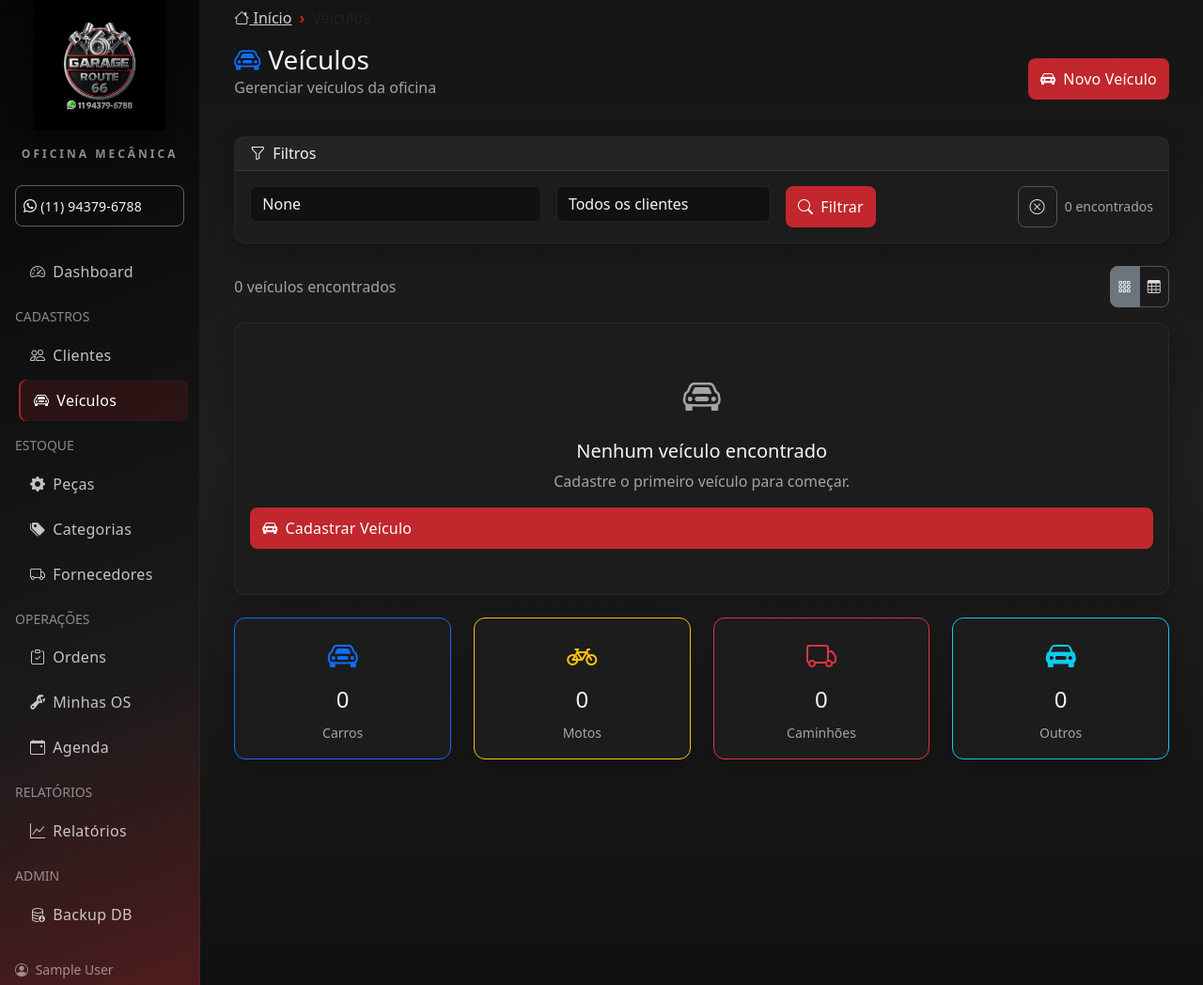
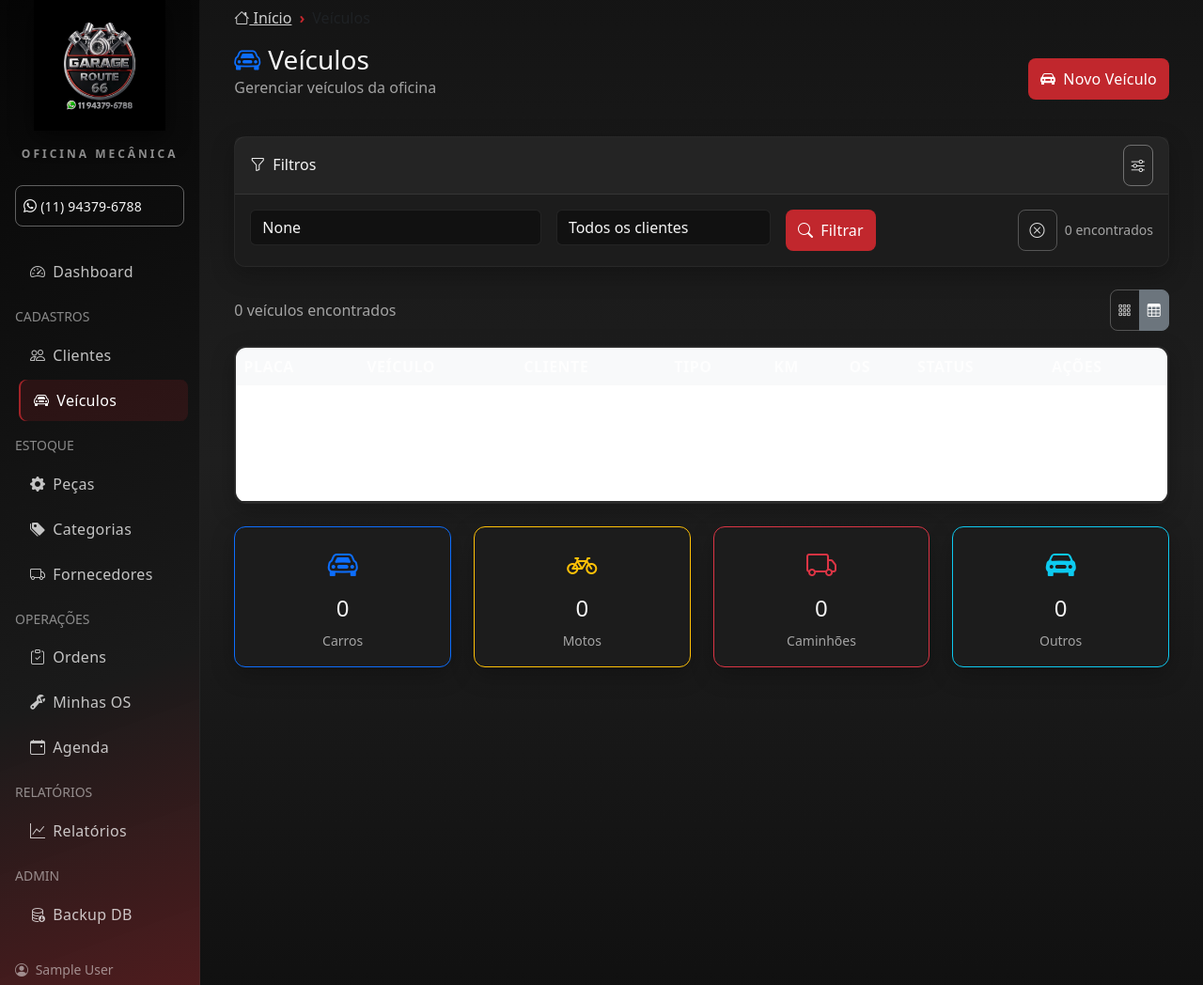
Before and after one commit to aprigiosam/Garageroute66, a Django app: page /veiculos/ in a window 1280 px wide. Shown: the part 17-1065 px from the top of the page at 94% size. Run offline with Django 5.2, Linux system fonts and the light colour scheme; the visitor is signed in with stand-in values (Sample User, id 1); data that the repository does not hold is empty.

Commit message:
Melhora contraste em listas e mantém filtros acessíveis

```diff
--- a/templates/base.html
+++ b/templates/base.html
@@ -359,7 +359,7 @@
 
         .table thead th {
             border-color: rgba(255,255,255,0.1);
-            color: rgba(255,255,255,0.75);
+            color: rgba(255,255,255,0.78);
             text-transform: uppercase;
             letter-spacing: 0.5px;
         }
@@ -379,15 +379,24 @@
             border: 1px solid rgba(255,255,255,0.05);
         }
 
-        .bg-white,
+        .table-light {
+            background-color: rgba(255,255,255,0.08) !important;
+            color: rgba(255,255,255,0.85) !important;
+        }
+
+        .bg-white {
+            background: linear-gradient(180deg, #232323 0%, #181818 100%) !important;
+            color: var(--brand-light) !important;
+        }
+
         .bg-light {
-            background-color: #1c1c1c !important;
+            background-color: rgba(255,255,255,0.12) !important;
             color: var(--brand-light) !important;
         }
 
         .bg-white .text-muted,
         .bg-light .text-muted {
-            color: rgba(255,255,255,0.6) !important;
+            color: rgba(255,255,255,0.7) !important;
         }
 
         .text-muted {
--- a/templates/core/listar_veiculos.html
+++ b/templates/core/listar_veiculos.html
@@ -1,6 +1,33 @@
 {% extends "base.html" %}
 
 {% block title %}Veículos · Oficina Pro{% endblock %}
+
+{% block extra_css %}
+{{ block.super }}
+<style>
+@media (max-width: 991.98px) {
+    #cards-view-veiculos .card {
+        border-radius: 18px;
+    }
+    #cards-view-veiculos .card-body {
+        padding: 1.25rem;
+    }
+}
+@media (max-width: 767.98px) {
+    .mobile-floating-action {
+        position: fixed;
+        bottom: 86px;
+        right: 16px;
+        z-index: 1050;
+        border-radius: 999px;
+        box-shadow: 0 12px 30px rgba(193, 39, 45, 0.35);
+        padding: 0.95rem 1.3rem;
+        font-weight: 600;
+        letter-spacing: .02em;
+    }
+}
+</style>
+{% endblock %}
 
 {% block breadcrumb_items %}
 <li class="breadcrumb-item active">Veículos</li>
@@ -25,19 +52,22 @@
 {% block content %}
 <!-- Filtros de Busca -->
 <div class="card mb-4">
-    <div class="card-header">
+    <div class="card-header d-flex justify-content-between align-items-center">
         <h6 class="card-title mb-0">
             <i class="bi bi-funnel me-2"></i>Filtros
         </h6>
+        <button class="btn btn-sm btn-outline-light" type="button" data-bs-toggle="collapse" data-bs-target="#veiculosFiltroCollapse" aria-expanded="false" aria-controls="veiculosFiltroCollapse">
+            <i class="bi bi-sliders"></i>
+        </button>
     </div>
-    <div class="card-body">
+    <div id="veiculosFiltroCollapse" class="card-body collapse">
         <form method="get" class="row g-3">
-            <div class="col-md-4">
+            <div class="col-12 col-md-6 col-lg-4">
                 <input type="text" name="busca" class="form-control"
                        placeholder="Placa, marca, modelo, chassi..."
                        value="{{ busca }}">
             </div>
-            <div class="col-md-3">
+            <div class="col-12 col-md-6 col-lg-3">
                 <select name="cliente" class="form-select">
                     <option value="">Todos os clientes</option>
                     {% for cliente in clientes %}
@@ -47,33 +77,31 @@
                     {% endfor %}
                 </select>
             </div>
-            <div class="col-md-2">
+            <div class="col-6 col-md-4 col-lg-2">
                 <button type="submit" class="btn btn-primary">
                     <i class="bi bi-search me-2"></i>Filtrar
                 </button>
             </div>
-            <div class="col-md-3">
-                <div class="d-flex justify-content-end align-items-center">
-                    <a href="{% url 'core:listar_veiculos' %}" class="btn btn-outline-secondary me-2">
-                        <i class="bi bi-x-circle"></i>
-                    </a>
-                    <small class="text-muted">{{ veiculos.paginator.count }} encontrados</small>
-                </div>
+            <div class="col-6 col-md-4 col-lg-3 d-flex align-items-center justify-content-start justify-content-lg-end">
+                <a href="{% url 'core:listar_veiculos' %}" class="btn btn-outline-secondary me-2">
+                    <i class="bi bi-x-circle"></i>
+                </a>
+                <small class="text-muted">{{ veiculos.paginator.count }} encontrados</small>
             </div>
         </form>
     </div>
 </div>
 
 <!-- Toggle de Visualização -->
-<div class="d-flex justify-content-between align-items-center mb-3">
+<div class="d-flex justify-content-between align-items-center flex-wrap gap-2 mb-3">
     <div>
         <span class="text-muted">{{ veiculos.paginator.count }} veículos encontrados</span>
     </div>
-    <div class="btn-group btn-group-sm">
-        <button type="button" class="btn btn-outline-secondary active" onclick="toggleViewVeiculos('cards')">
+    <div class="btn-group btn-group-sm" role="group" aria-label="Alternar visualização">
+        <button type="button" class="btn btn-outline-secondary active" data-view="cards" onclick="toggleViewVeiculos('cards', this)">
             <i class="bi bi-grid-3x3-gap"></i>
         </button>
-        <button type="button" class="btn btn-outline-secondary" onclick="toggleViewVeiculos('table')">
+        <button type="button" class="btn btn-outline-secondary" data-view="table" onclick="toggleViewVeiculos('table', this)">
             <i class="bi bi-table"></i>
         </button>
     </div>
@@ -407,37 +435,49 @@
 </div>
 {% endblock %}
 
+<a href="{% url 'core:cadastrar_veiculo' %}" class="btn btn-primary mobile-floating-action d-md-none" aria-label="Cadastrar novo veículo">
+    <i class="bi bi-car-front-fill me-1"></i> Novo veículo
+</a>
+
 {% block extra_js %}
 <script>
 // Toggle de visualização
-function toggleViewVeiculos(view) {
+function toggleViewVeiculos(view, trigger) {
     const cardsView = document.getElementById('cards-view-veiculos');
     const tableView = document.getElementById('table-view-veiculos');
-    const buttons = document.querySelectorAll('.btn-group .btn');
+    const buttons = document.querySelectorAll('.btn-group[aria-label="Alternar visualização"] .btn');
 
     buttons.forEach(btn => btn.classList.remove('active'));
 
     if (view === 'cards') {
         cardsView.style.display = 'block';
         tableView.style.display = 'none';
-        event.target.classList.add('active');
         localStorage.setItem('veiculos_view', 'cards');
     } else {
         cardsView.style.display = 'none';
         tableView.style.display = 'block';
-        event.target.classList.add('active');
         localStorage.setItem('veiculos_view', 'table');
+    }
+
+    if (trigger) {
+        trigger.classList.add('active');
     }
 }
 
 // Restaurar visualização salva
 document.addEventListener('DOMContentLoaded', function() {
-    const savedView = localStorage.getItem('veiculos_view') || 'cards';
-    if (savedView === 'table') {
-        document.getElementById('cards-view-veiculos').style.display = 'none';
-        document.getElementById('table-view-veiculos').style.display = 'block';
-        document.querySelectorAll('.btn-group .btn')[1].classList.add('active');
-        document.querySelectorAll('.btn-group .btn')[0].classList.remove('active');
+    const defaultView = window.matchMedia('(max-width: 991.98px)').matches ? 'cards' : 'table';
+    const savedView = localStorage.getItem('veiculos_view') || defaultView;
+    toggleViewVeiculos(savedView);
+
+    const activeButton = document.querySelector(`.btn-group[aria-label="Alternar visualização"] .btn[data-view="${savedView}"]`);
+    if (activeButton) {
+        activeButton.classList.add('active');
+    }
+
+    const filtrosCollapse = document.getElementById('veiculosFiltroCollapse');
+    if (filtrosCollapse && window.matchMedia('(min-width: 768px)').matches) {
+        filtrosCollapse.classList.add('show');
     }
 
     // Foco no campo de busca
```
Also changed, not shown: templates/core/listar_ordens_servico.html (+67 -17 lines).
